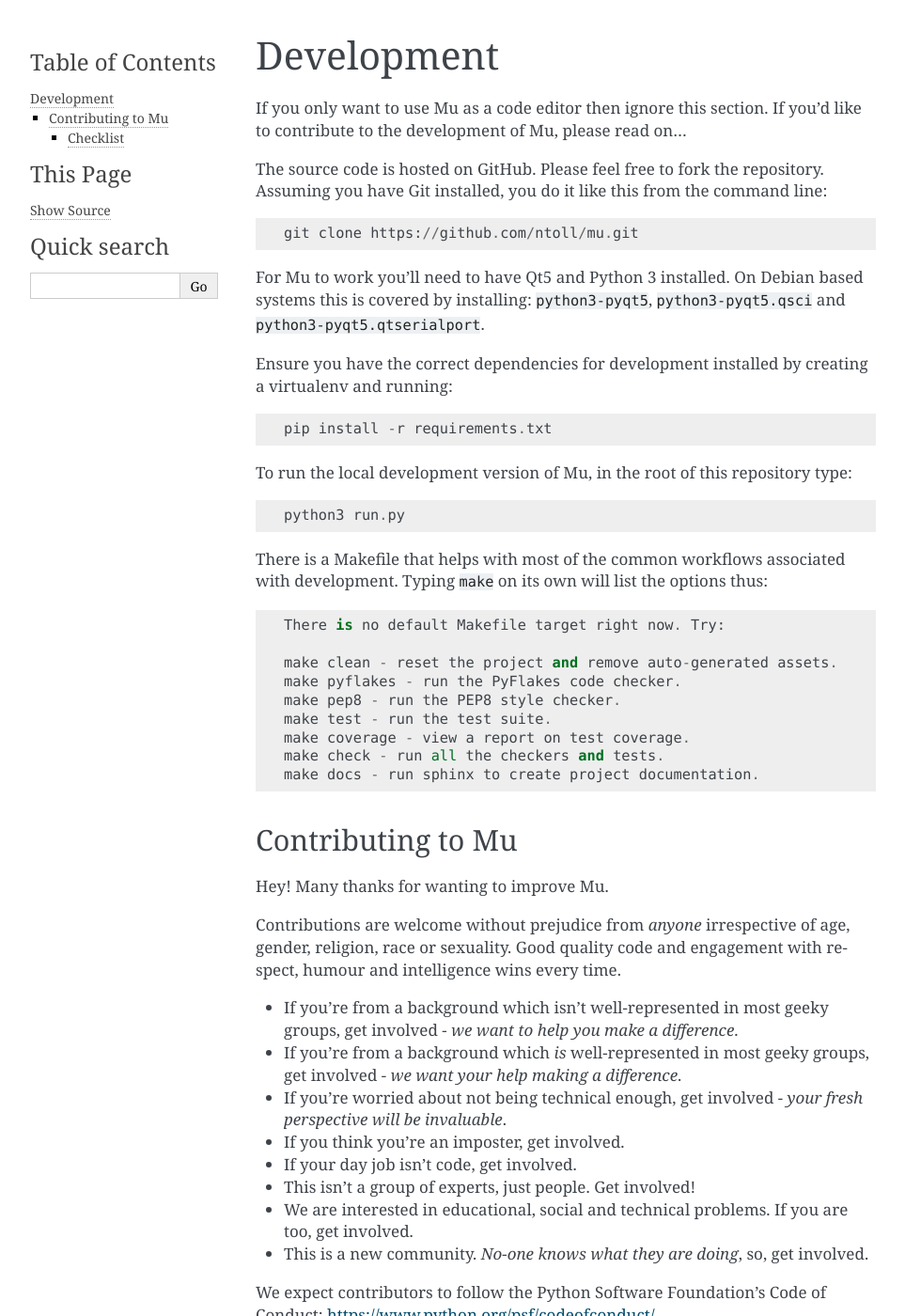
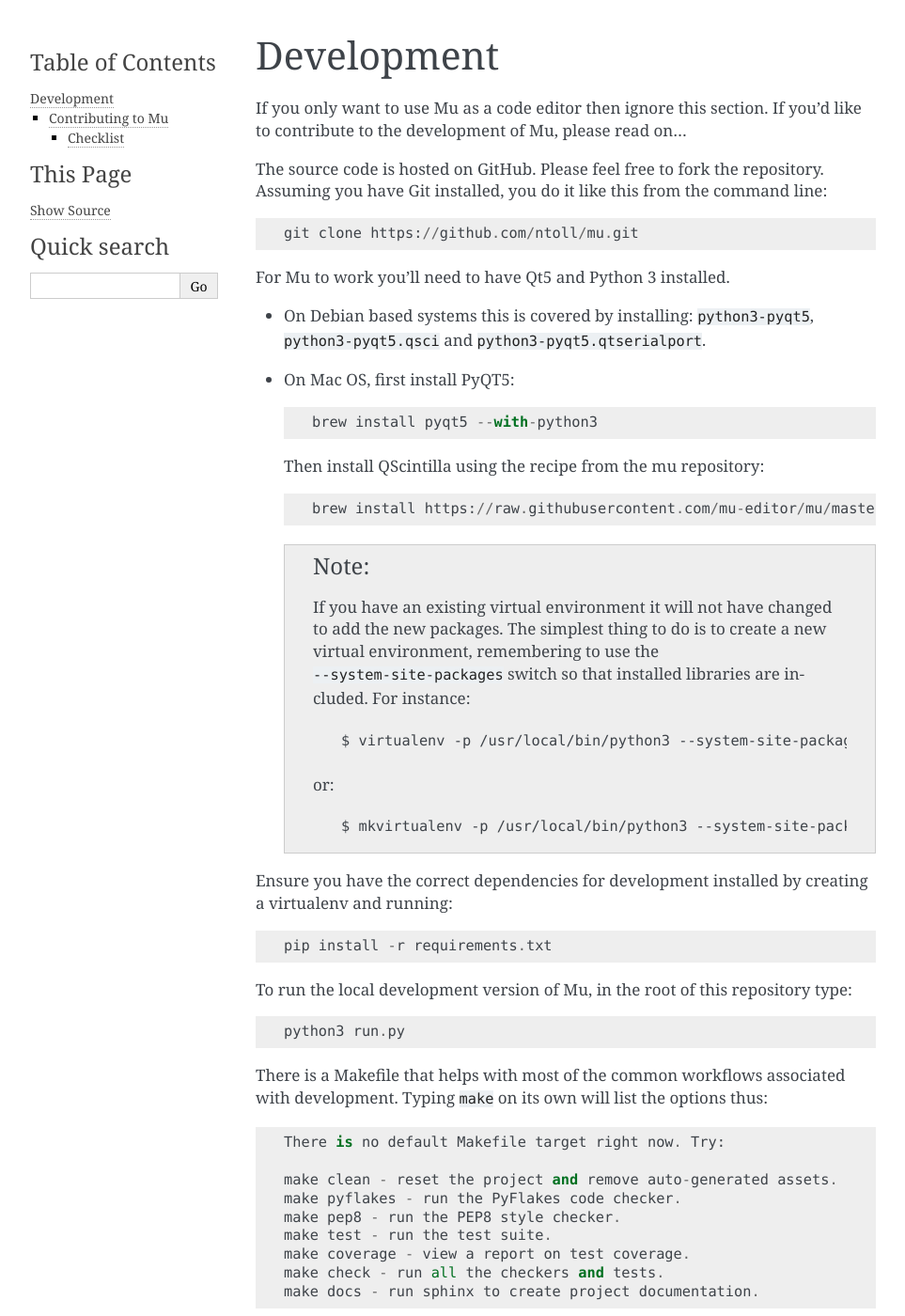
Before and after one commit to mu-editor/mu, a Sphinx documentation site: the page built from docs/development.rst, in a window 1280 px wide and 1400 px high. Shown: the whole window at 94% size, without its empty margins (148-1111 px from the left). Built offline with Sphinx 7.4.7, drawn with Linux system fonts in a browser that asks for light colours.

Commit message:
The same text is also needed in another file
The docs/development.rst file covers much the same information as the
README.rst. It's hard to combine them in any useful way, so we just
need to remember to update both.

```diff
--- a/docs/development.rst
+++ b/docs/development.rst
@@ -1,5 +1,8 @@
 Development
 ===========
+
+.. Much of this information is also in the README.rst file at the top level.
+   If you are updating one, remember to update the other.
 
 If you only want to use Mu as a code editor then ignore this section. If you'd
 like to contribute to the development of Mu, please read on...
@@ -9,9 +12,30 @@
 
     git clone https://github.com/ntoll/mu.git
 
-For Mu to work you'll need to have Qt5 and Python 3 installed. On Debian based
-systems this is covered by installing: ``python3-pyqt5``,
-``python3-pyqt5.qsci`` and ``python3-pyqt5.qtserialport``.
+For Mu to work you'll need to have Qt5 and Python 3 installed.
+
+* On Debian based systems this is covered by installing: ``python3-pyqt5``,
+  ``python3-pyqt5.qsci`` and ``python3-pyqt5.qtserialport``.
+
+* On Mac OS, first install PyQT5::
+
+    brew install pyqt5 --with-python3
+
+  Then install QScintilla using the recipe from the mu repository::
+
+    brew install https://raw.githubusercontent.com/mu-editor/mu/master/package/extras/qscintilla2.rb
+
+  .. note:: If you have an existing virtual environment it will not have
+     changed to add the new packages. The simplest thing to do is to create a
+     new virtual environment, remembering to use the
+     ``--system-site-packages`` switch so that installed libraries are
+     included. For instance::
+
+        $ virtualenv -p /usr/local/bin/python3 --system-site-packages ~/env/py3
+
+     or::
+
+        $ mkvirtualenv -p /usr/local/bin/python3 --system-site-packages py3
 
 Ensure you have the correct dependencies for development installed by creating
 a virtualenv and running::
```
